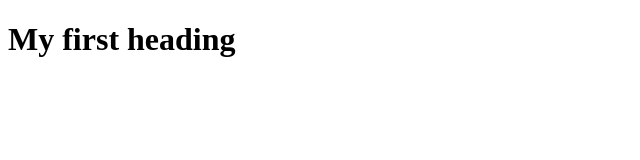
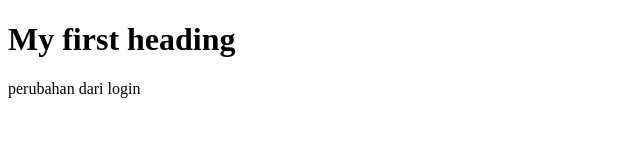
Before and after one commit to radenadhyaksa/Binar_qae, a plain HTML site: page index.html in a window 1280 px wide. Shown: the whole page, without its empty margins (0-640 px from the left). Drawn offline with Linux system fonts and the light colour scheme.

Commit message:
update from login

```diff
--- a/index.html
+++ b/index.html
@@ -3,6 +3,7 @@
 
 <body>
     <h1>My first heading</h1>
+    <p>perubahan dari login</p>
 </body>
 
 </html>
```
